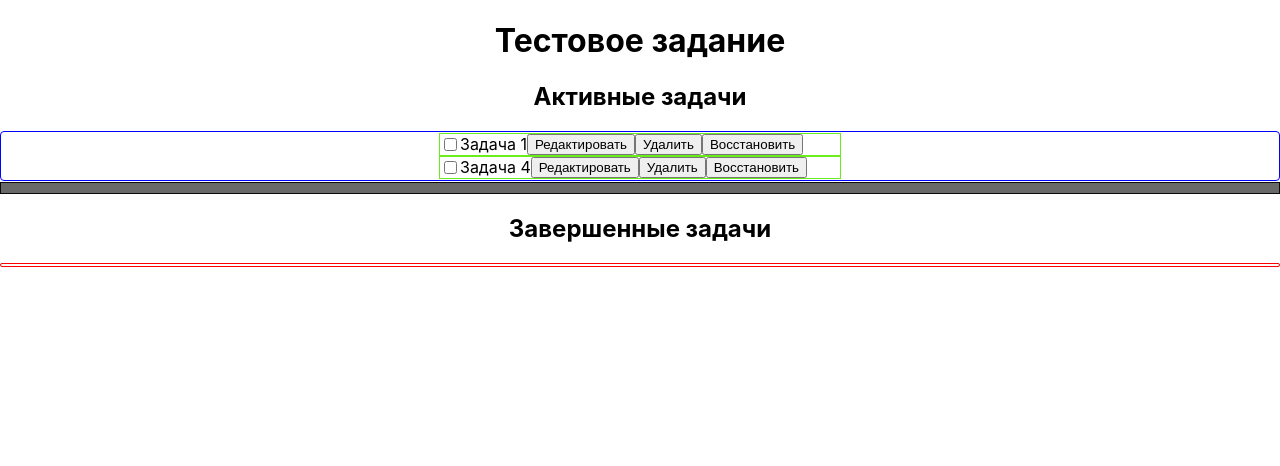
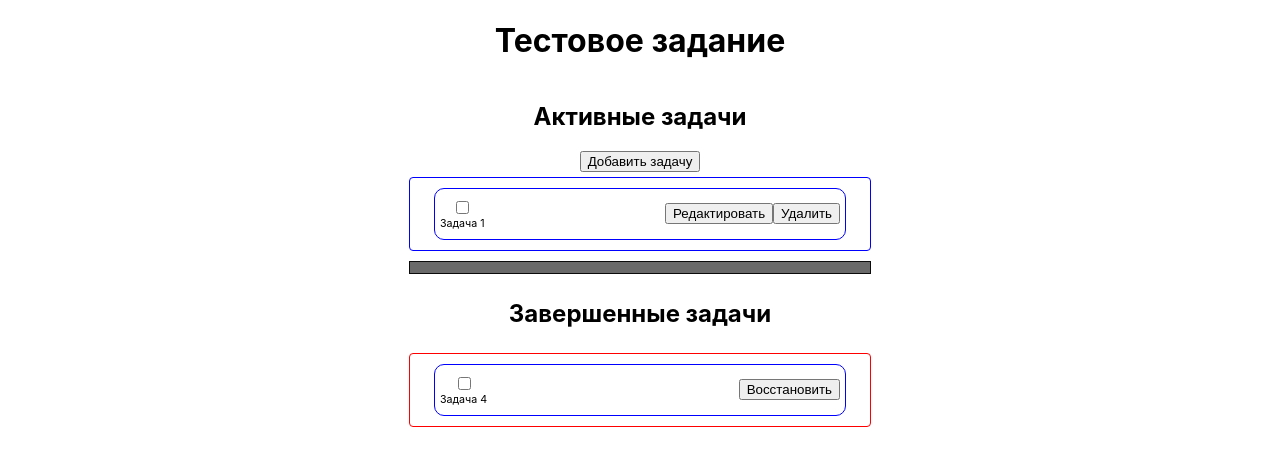
Before and after one commit to svetoch-27/testtaskReact, a React (Create React App) app: page / in a window 1280 px wide. Shown: the top 466 px of the page. Built offline with nearby package versions, Linux system fonts and the light colour scheme.

Commit message:
2 commit

```diff
--- a/src/App.css
+++ b/src/App.css
@@ -1,5 +1,9 @@
 .App {
   text-align: center;
+
+  display: flex;
+  flex-direction: column;
+  align-items: center;
 }
 
 .App-logo {
@@ -42,17 +46,32 @@
   display: flex;
   flex-direction: row;
   align-items: center;
+  justify-content: space-between;
   width: 400px;
+  height: 40px;border-radius: 10px;
+  max-width: 90%;
+  padding: 5px;
+  margin: 5px;
+}
+
+input{
+  border-radius: 30px;
 }
 
 .tasks{
   display: flex;
   flex-direction: column;
   align-items: center;
+
   justify-content: space-between;
   padding: 1px 1px;
   border-radius: 4px;
   margin-bottom: 1px;
+  font-size: 8pt;
+
+  width: 450px;
+  padding: 5px;
+  margin: 5px;
 }
 
 .task__activ{
@@ -65,6 +84,10 @@
 
 .indent{
   border: 1px solid rgb(11, 11, 12);
-  height: 10px;
+  height: 1px;
   background: dimgray;
+
+  width: 450px;
+  padding: 5px;
+  margin: 5px;
 }
--- a/src/App.js
+++ b/src/App.js
@@ -16,14 +16,18 @@ function App() {
   // }
 
   const defaultTodos = [
-    {id: 1, name:'Задача 1', completed: false, onChangeTask: 'onChangeTask', onDeleteTask: 'onDeleteTask', onRestoreTask:'onRestoreTask' },
+    {id: 1, name:'Задача 1', completed: true, onChangeTask: 'onChangeTask', onDeleteTask: 'onDeleteTask', onRestoreTask:'onRestoreTask' },
     // {      id: 2,      name:'Задача 2',      completed: false,    },
     // {      id: 3,      name:'Задача 3',      completed: false,    },
-    {id: 4, name:'Задача 4', completed: true, onChangeTask: 'onChangeTask', onDeleteTask: 'onDeleteTask', onRestoreTask:'onRestoreTask' },
+    {id: 4, name:'Задача 4', completed: false, onChangeTask: 'onChangeTask', onDeleteTask: 'onDeleteTask', onRestoreTask:'onRestoreTask' },
   ];
 
-  const tasksActiv = defaultTodos;
-  const tasksComplited = [];
+  const tasksActiv = defaultTodos.filter(task => task.completed);
+  const tasksComplited = defaultTodos.filter(task => !task.completed);
+
+  {console.log(defaultTodos)};
+  {console.log(tasksActiv)};
+  {console.log(tasksComplited)};
 
 
 
@@ -62,6 +66,7 @@ function App() {
       <h1>Тестовое задание</h1>
       <h2>Активные задачи</h2>
       {/* <Todos/> */}
+      <button>Добавить задачу</button>
 
       <div className='tasks task__activ'>
         {tasksActiv.map(item => (
@@ -72,6 +77,7 @@ function App() {
             // onDeleteTask={onDeleteTask}
             // onClick={onItemClick}
             // onDoubleClick={onItemDoubleClick}
+            completed = {item.completed}
             data={item}
           />)
         )}
--- a/src/components/Todo/Todos.jsx
+++ b/src/components/Todo/Todos.jsx
@@ -1,5 +1,5 @@
 // import TodoList from "./TodoList";
-import styles from '../../css/Todo.module.css';
+import styles from '../../css/TodoCSS.css';
 // import {nanoid} from 'nanoid';
 // import Button from "./Button";
 // import { useState, useEffect, useContext, memo, useCallback } from 'react';
@@ -31,11 +31,17 @@ function Todos(props) {
   return (
     <div className='classTodo'>
            {/* onDoubleClick={() => onDoubleClick(id)} */}
-           <input type='checkbox' checked={props.activ}></input>
-           <div>{props.name}</div>
-           <button onClick={props.onChangeTask}>Редактировать</button>
-           <button onClick={props.onDeleteTask}>Удалить</button>
-           <button onClick={props.onRestoreTask}>Восстановить</button>
+           <div>
+              <input type='checkbox' checked={props.activ}></input>
+              <div>{props.name}</div>
+           </div>
+
+           <div>
+              {/* {props.showonChangeTask && <button onClick={props.onChangeTask}>Редактировать</button>} */}
+              {props.completed && <button onClick={props.onChangeTask}>Редактировать</button>}
+              {props.completed && <button onClick={props.onDeleteTask}>Удалить</button>}
+              {!props.completed && <button onClick={props.onRestoreTask}>Восстановить</button>}
+           </div>
 
     </div>
 
@@ -48,6 +54,6 @@ function Todos(props) {
     //   </div>
     // </div>
   );
-}
+  }
 
 export default Todos;
--- a/src/css/Todo.module.css
+++ /dev/null
@@ -1,5 +0,0 @@
-.classTodo{
-    border: 1px solid blue;
-    display: flex;
-    align-items: center;
-}
--- /dev/null
+++ b/src/css/Todo.module.sass
@@ -0,0 +1,13 @@
+.classTodo
+    border: 1px solid blue
+    display: flex
+    align-items: center
+    padding: 5px
+    margin: 5px
+    justify-content: space-between
+    border-radius: 10px
+    max-width: 90%
+
+
+input
+    border-radius: 30px
--- /dev/null
+++ b/src/css/TodoCSS.css
@@ -0,0 +1,14 @@
+.classTodo{
+    border: 1px solid blue;
+    display: flex;
+    align-items: center;
+    padding: 5px;
+    margin: 5px;
+    justify-content: space-between;
+    border-radius: 10px;
+    max-width: 90%;
+}
+
+input{
+    border-radius: 30px;
+}
```
